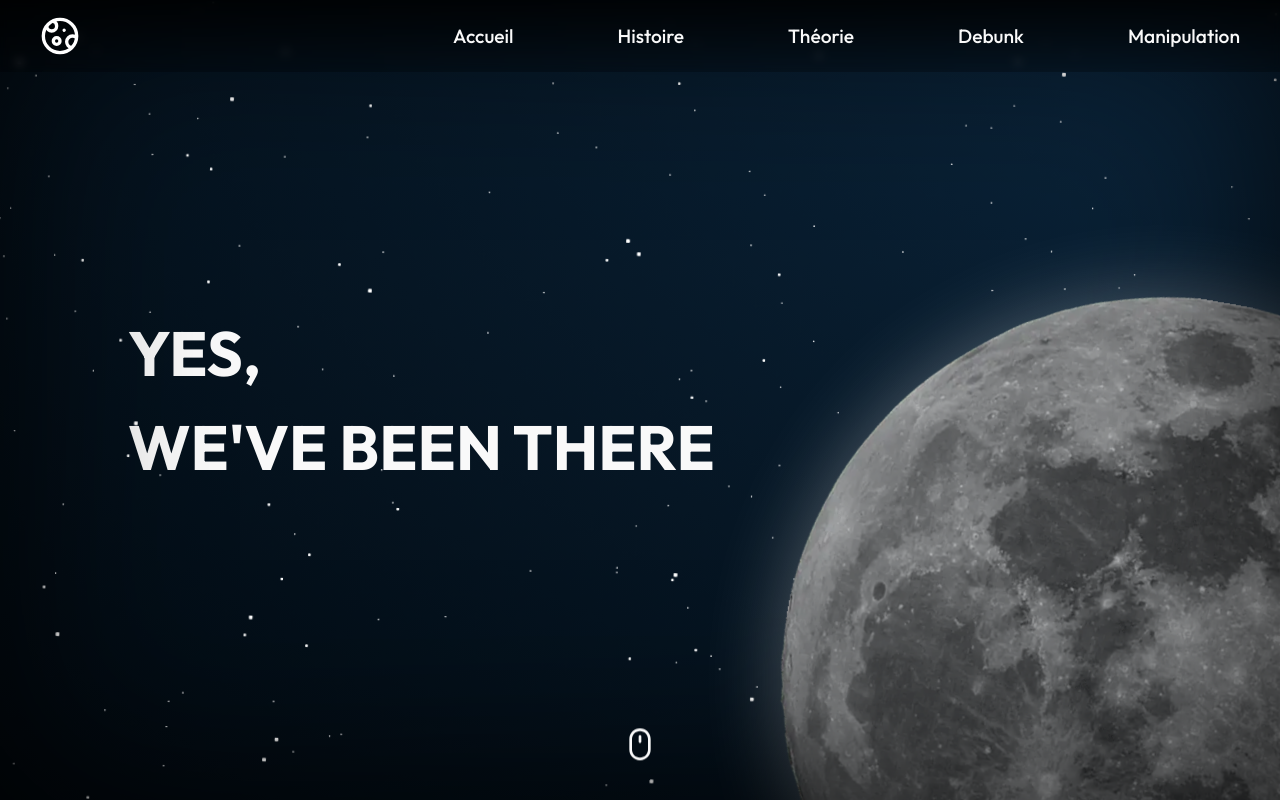
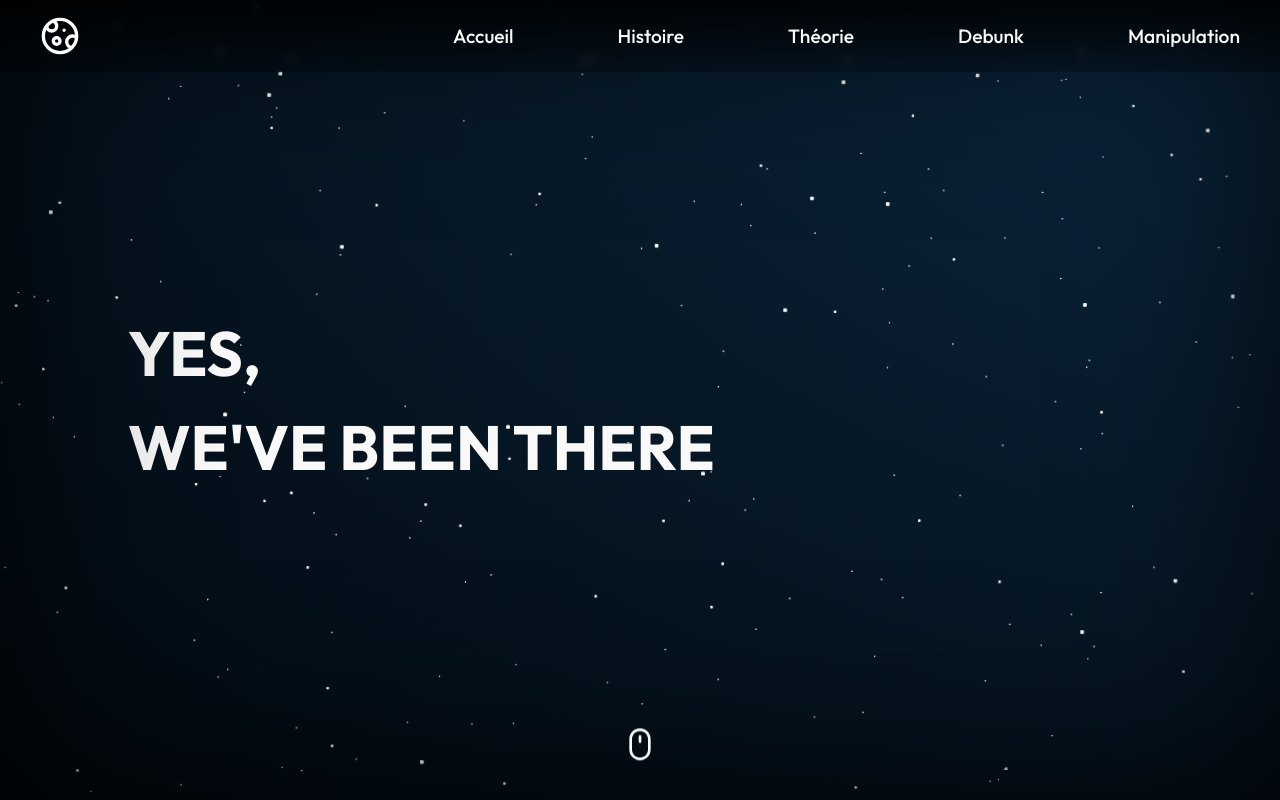
Before and after one commit to LouisLecouturier/Moon-Debunk, a Next.js app: page / in a window 1280 px wide. Built offline with nearby package versions, Linux system fonts and the light colour scheme; a web font is replaced by a local one.

Commit message:
added moon shadow

```diff
--- a/components/Shared/Hero/Hero.jsx
+++ b/components/Shared/Hero/Hero.jsx
@@ -7,7 +7,8 @@ import Mouse from "../../../assets/icons/mouse.svg";
 import moon from "../../../public/images/moon.webp"
 
 const Hero = ({ title1, title2, text, page }) => {
-  const [loaded, setLoaded] = useState({ bg: false, moon: false });
+  const [loaded, setLoaded] = useState(false);
+
 
   return (
     <section className={`scroll-snap ${styles.heroContainer}`}>
@@ -36,15 +37,14 @@ const Hero = ({ title1, title2, text, page }) => {
 
         <div className={styles.heroShadow}></div>
         {page && page === "index" && (
-          <div className={styles.moonContainer}>
-            {loaded.bg && loaded.moon && (
+          <div className={`${styles.moonContainer} ${loaded ? styles.animate : ""}`}>
+
               <div className={styles.moonShadow}></div>
-            )}
             <Image
               className={styles.moon}
               src={moon}
               alt="moon"
-              onLoadingComplete={() => setLoaded((a) => { return {...a, moon: true }})}
+              onLoadingComplete={() => setLoaded(true)}
             />
           </div>
         )}
--- a/components/Shared/Hero/Hero.module.scss
+++ b/components/Shared/Hero/Hero.module.scss
@@ -215,7 +215,11 @@ $shadows-big: multiple-box-shadow(100);
   transform: scale(0) translate(35%, 35%);
   filter: brightness(0.8) blur(0.2px)
     drop-shadow(0 0 40px rgba($color: $white, $alpha: 0.3));
-  animation: revealMoon 4s 0.25s ease forwards;
+
+
+  &.animate {
+    animation: revealMoon 4s 0.25s ease forwards;
+  }
 }
 
 .moonShadow {
```
